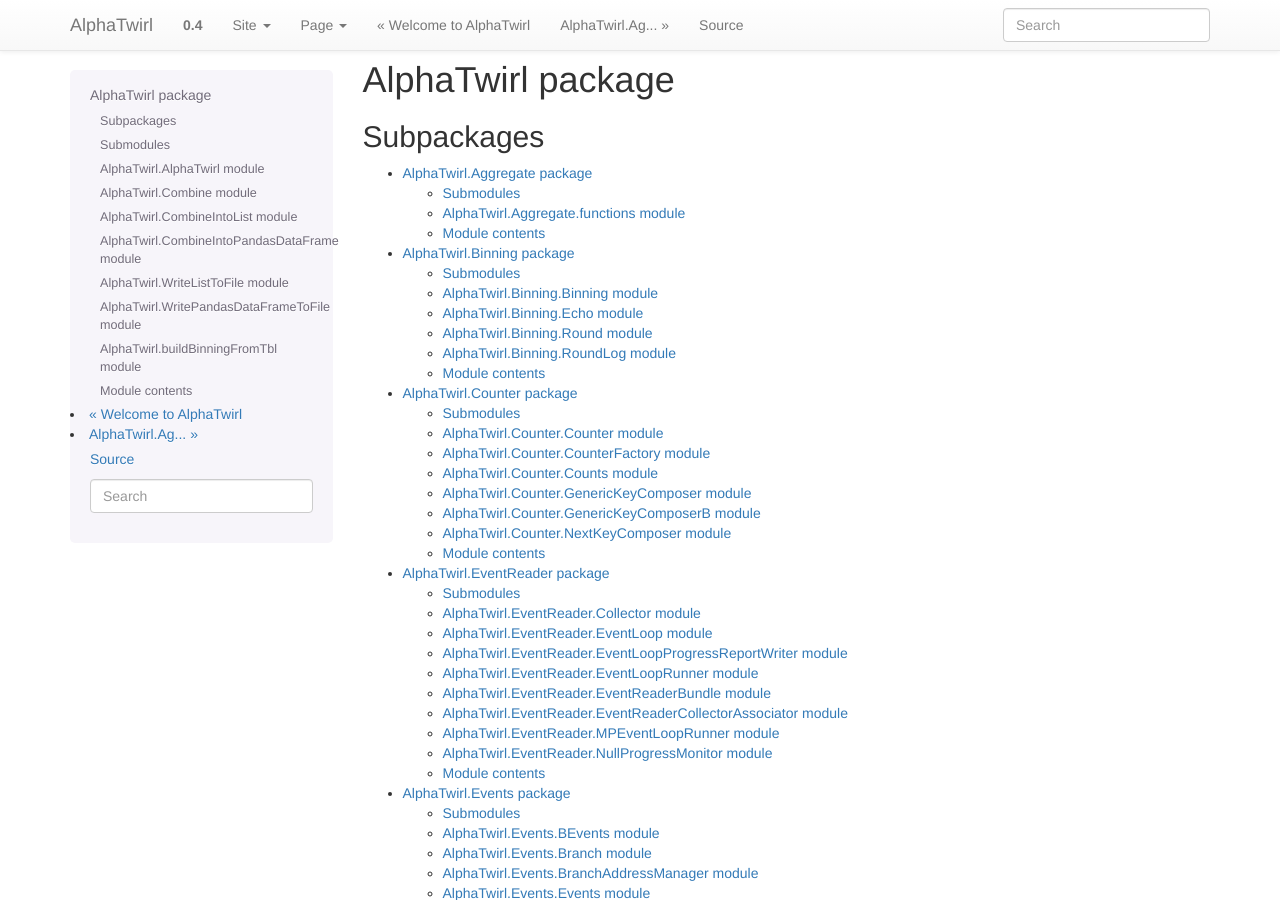
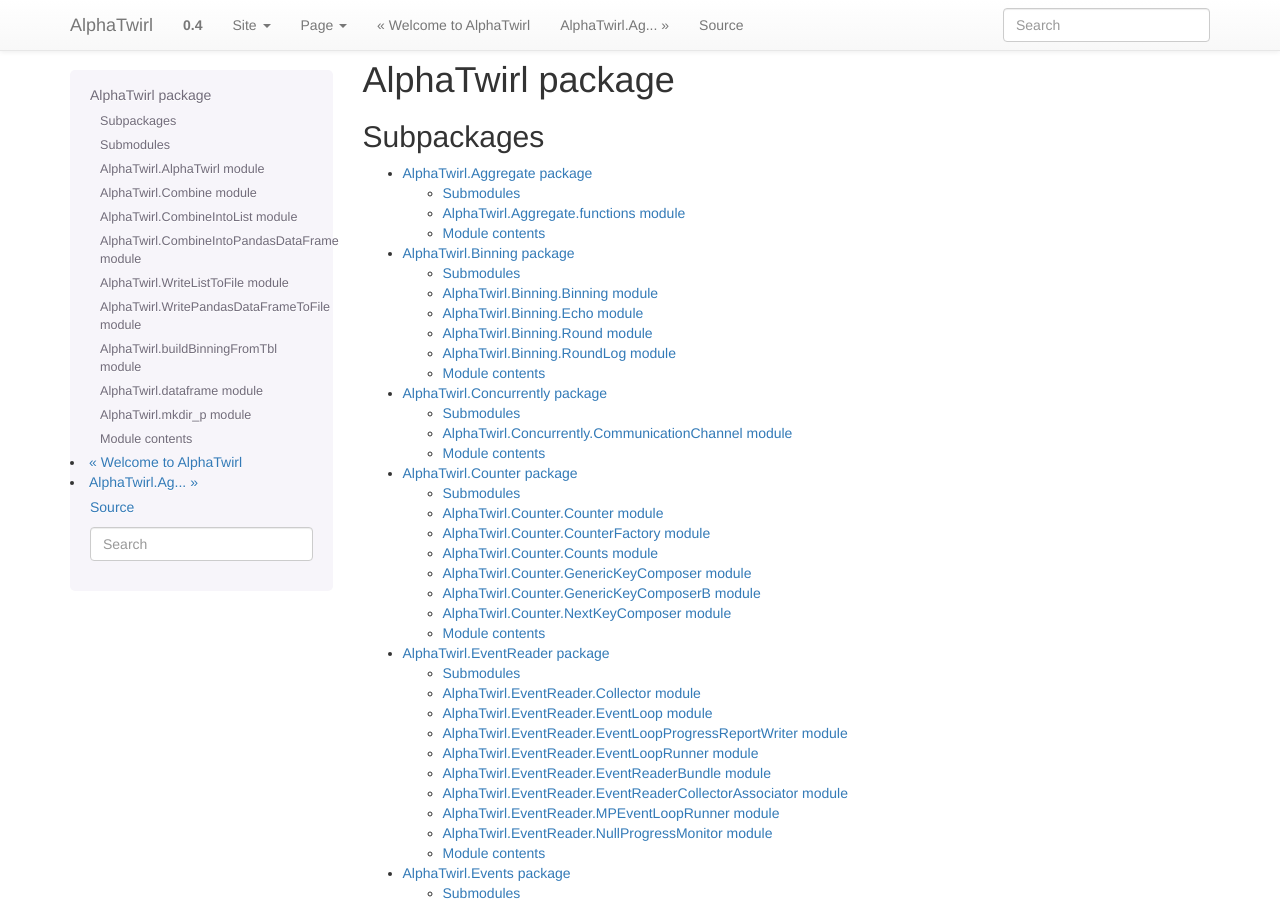
Before and after one commit to alphatwirl/alphatwirl, a Sphinx documentation site: the page built from docs/AlphaTwirl.rst, in a window 1280 px wide and 900 px high. Built offline with Sphinx 7.4.7, drawn with Linux system fonts in a browser that asks for light colours; some of the changed text lies outside the part shown.

Commit message:
add a new doc AlphaTwirl.Concurrently.rst

```diff
--- /dev/null
+++ b/docs/AlphaTwirl.Concurrently.rst
@@ -0,0 +1,22 @@
+AlphaTwirl.Concurrently package
+===============================
+
+Submodules
+----------
+
+AlphaTwirl.Concurrently.CommunicationChannel module
+---------------------------------------------------
+
+.. automodule:: AlphaTwirl.Concurrently.CommunicationChannel
+    :members:
+    :undoc-members:
+    :show-inheritance:
+
+
+Module contents
+---------------
+
+.. automodule:: AlphaTwirl.Concurrently
+    :members:
+    :undoc-members:
+    :show-inheritance:
--- a/docs/AlphaTwirl.rst
+++ b/docs/AlphaTwirl.rst
@@ -8,6 +8,7 @@ Subpackages
 
     AlphaTwirl.Aggregate
     AlphaTwirl.Binning
+    AlphaTwirl.Concurrently
     AlphaTwirl.Counter
     AlphaTwirl.EventReader
     AlphaTwirl.Events
@@ -73,6 +74,22 @@ AlphaTwirl.buildBinningFromTbl module
     :undoc-members:
     :show-inheritance:
 
+AlphaTwirl.dataframe module
+---------------------------
+
+.. automodule:: AlphaTwirl.dataframe
+    :members:
+    :undoc-members:
+    :show-inheritance:
+
+AlphaTwirl.mkdir_p module
+-------------------------
+
+.. automodule:: AlphaTwirl.mkdir_p
+    :members:
+    :undoc-members:
+    :show-inheritance:
+
 
 Module contents
 ---------------
```
